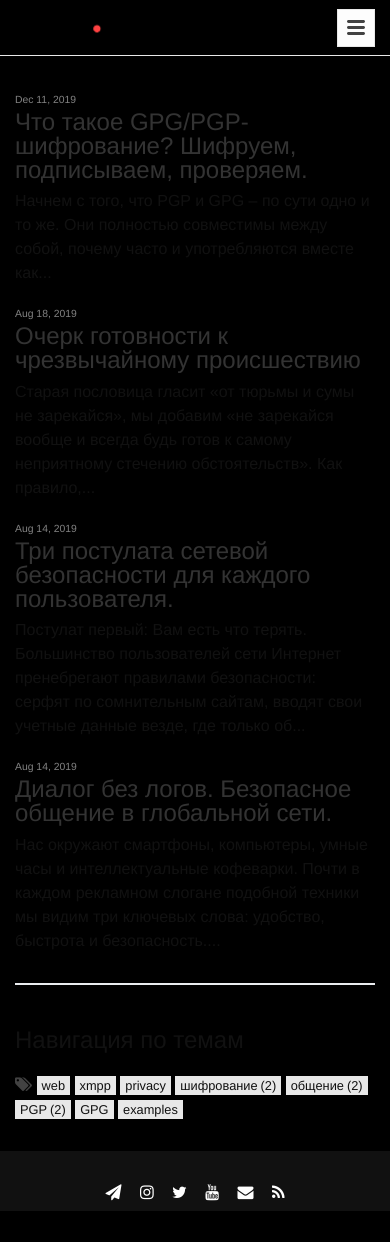
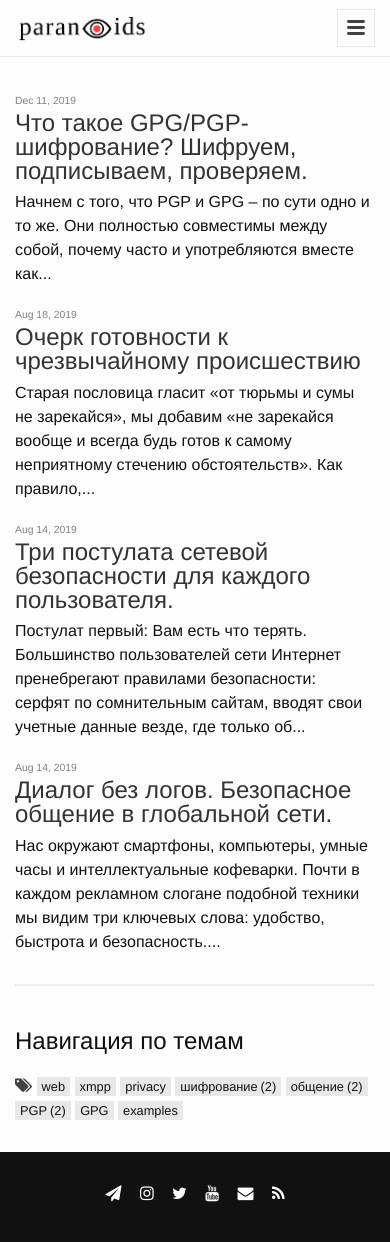
Before and after one commit to 2b7E1n6D0e5R7/2b7E1n6D0e5R7.github.io, a Jekyll site: the page built from index.html, in a window 390 px wide. Built offline with Jekyll 4.4.1, drawn with Linux system fonts in a browser that asks for light colours; the list of posts is cut into pages by our own code; before the commit the page ends 1211 px from its top, so only the background shows below that.

Commit message:
Update _layout.scss

```diff
--- a/_sass/minimaless/_layout.scss
+++ b/_sass/minimaless/_layout.scss
@@ -321,111 +321,6 @@
 /**
  * Blog content
  */
-* {
- box-sizing: border-box;
-}
-
-label[for] {
- cursor: pointer;
-}
-
-input[type="checkbox"] {
- display: none;
-}
-
-body {
- background-color: #000;
-}
-
-.lightbox, .grid {
- width: 100%;
- position: fixed;
- top: 0;
- left: 0;
-}
-
-.lightbox {
- z-index: 1;
- min-height: 100%;
- overflow: auto;
- -webkit-transform: scale(0);
- -ms-transform: scale(0);
- transform: scale(0);
- -webkit-transition: -webkit-transform .5s ease-out;
- transition: transform .5s ease-out;
-}
-.lightbox img {
- position: fixed;
- top: 50%;
- left: 50%;
- max-width: 96%;
- max-height: 96%;
- -webkit-transform: translate(-50%, -50%);
- -ms-transform: translate(-50%, -50%);
- transform: translate(-50%, -50%);
- box-shadow: 0 2px 8px rgba(0, 0, 0, 0.25);
-}
-
-input[type="checkbox"]:checked + .lightbox {
- -webkit-transform: scale(1);
- -ms-transform: scale(1);
- transform: scale(1);
-}
-
-input[type="checkbox"]:checked ~ .grid {
- opacity: .125;
-}
-
-.grid {
- display: -webkit-box;
- display: -webkit-flex;
- display: -ms-flexbox;
- display: flex;
- -webkit-flex-wrap: wrap;
- -ms-flex-wrap: wrap;
- flex-wrap: wrap;
- -webkit-box-align: start;
- -webkit-align-items: flex-start;
- -ms-flex-align: start;
- align-items: flex-start;
- -webkit-align-content: flex-start;
- -ms-flex-line-pack: start;
- align-content: flex-start;
- z-index: 0;
- height: 100%;
- padding: 16px;
- overflow: auto;
- background-color: #222;
- text-align: center;
- -webkit-transition: opacity .75s;
- transition: opacity .75s;
-}
-.grid .grid-item {
- display: inline-block;
- width: 25%;
- padding: 16px;
- opacity: .75;
- -webkit-transition: opacity .5s;
- transition: opacity .5s;
-}
-.grid .grid-item:hover {
- opacity: 1;
-}
-@media screen and (max-width: 1024px) {
- .grid .grid-item {
- width: 50%;
- }
-}
-@media screen and (max-width: 480px) {
- .grid .grid-item {
- width: 100%;
- }
-}
-.grid img {
- max-width: 100%;
- max-height: 100%;
- box-shadow: 0 2px 8px rgba(0, 0, 0, 0.25);
-}
 
 
 /**
```
